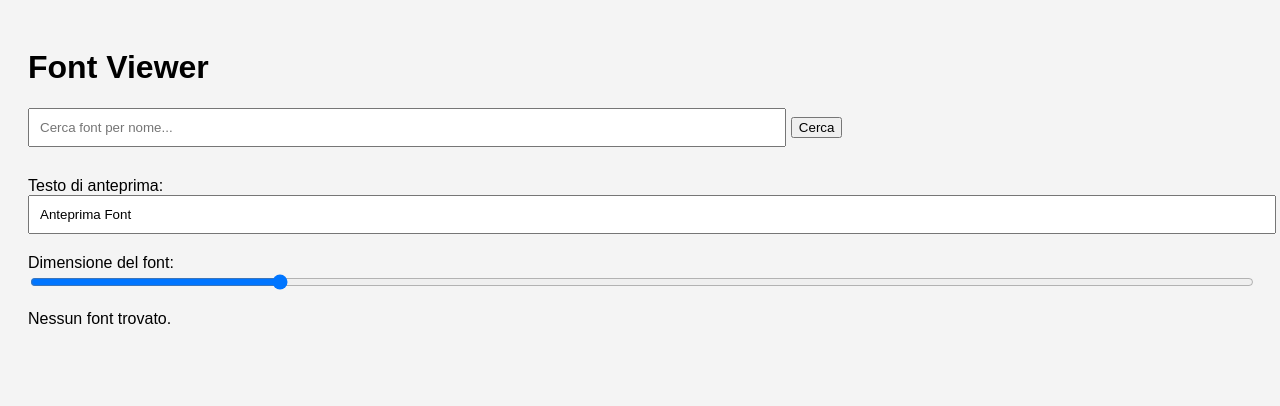
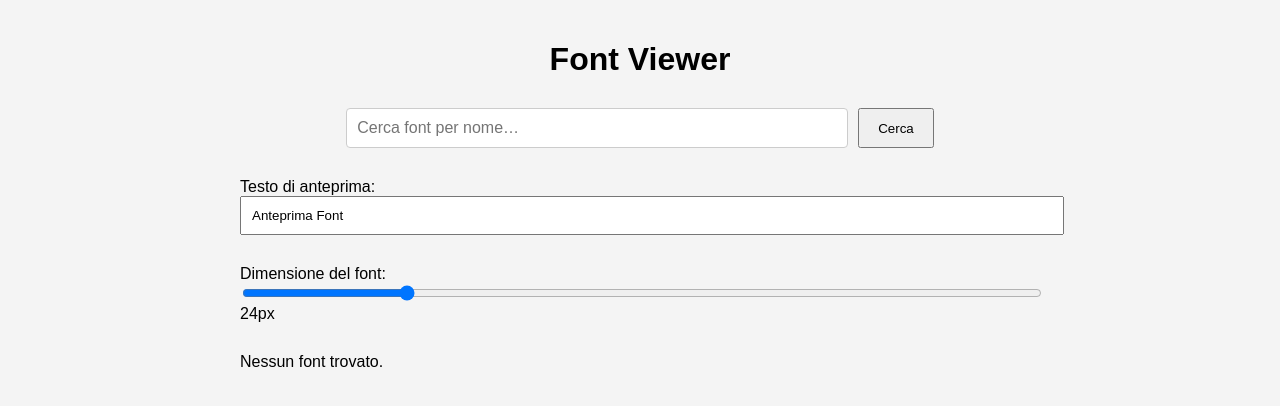
Before and after one commit to LScanferlato/font-viewer, a Flask app: page / in a window 1280 px wide. Shown: the top 406 px of the page. Run offline with Flask 3, Linux system fonts and the light colour scheme.

Commit message:
Update index.html

```diff
--- a/templates/index.html
+++ b/templates/index.html
@@ -1,15 +1,24 @@
-
 <!DOCTYPE html>
 <html lang="it">
 <head>
     <meta charset="UTF-8">
     <title>Font Viewer</title>
+    <meta name="viewport" content="width=device-width, initial-scale=1">
     <script src="https://cdnjs.cloudflare.com/ajax/libs/html2canvas/1.4.1/html2canvas.min.js"></script>
     <style>
         body {
             font-family: Arial, sans-serif;
             padding: 20px;
             background-color: #f4f4f4;
+            margin: 0;
+        }
+        header {
+            text-align: center;
+            margin-bottom: 30px;
+        }
+        main {
+            max-width: 800px;
+            margin: 0 auto;
         }
         .font-preview {
             background: #fff;
@@ -21,7 +30,8 @@
         }
         .font-name {
             font-weight: bold;
-            font-size: 18px;
+            font-size: 1.1rem;
+            margin-bottom: 5px;
         }
         .font-sample {
             font-size: 24px;
@@ -29,28 +39,69 @@
         }
         .controls {
             margin-top: 10px;
+            display: flex;
+            gap: 10px;
         }
-        .controls button {
-            margin-right: 10px;
+        .controls button, .controls a button {
+            background: #007bff;
+            color: #fff;
+            border: none;
+            border-radius: 5px;
+            padding: 8px 14px;
+            cursor: pointer;
+            font-size: 1rem;
+            transition: background 0.2s;
+        }
+        .controls button:hover {
+            background: #0056b3;
         }
         .search-bar {
+            display: flex;
+            gap: 10px;
             margin-bottom: 30px;
+            justify-content: center;
+        }
+        .search-bar input[type="text"] {
+            padding: 10px;
+            width: 60%;
+            border: 1px solid #ccc;
+            border-radius: 4px;
+            font-size: 1rem;
+        }
+        .search-bar button {
+            padding: 10px 18px;
+        }
+        label {
+            font-weight: 500;
+        }
+        @media (max-width: 600px) {
+            main { padding: 0 5px; }
+            .search-bar input[type="text"] { width: 100%; }
         }
     </style>
 </head>
 <body>
+    <header>
         <h1>Font Viewer</h1>
-    <form method="get" action="/" class="search-bar">
-        <input type="text" name="query" placeholder="Cerca font per nome..." value="{{ query }}" style="padding: 10px; width: 60%;">
+    </header>
+    <main>
+        <form method="get" action="/" class="search-bar" aria-label="Cerca font">
+            <input type="text" name="query" placeholder="Cerca font per nome…" value="{{ query | e }}">
             <button type="submit">Cerca</button>
         </form>
 
+        <div style="margin-bottom: 20px;">
             <label for="previewText">Testo di anteprima:</label>
-    <input type="text" id="previewText" value="Anteprima Font" oninput="updatePreviewText()" style="width: 100%; padding: 10px; margin-bottom: 20px;">
+            <input type="text" id="previewText" aria-label="Testo di anteprima" value="Anteprima Font" oninput="updatePreviewText()" style="width: 100%; padding: 10px; margin-bottom: 10px;">
+        </div>
 
+        <div style="margin-bottom: 30px;">
             <label for="fontSize">Dimensione del font:</label>
             <input type="range" id="fontSize" min="12" max="72" value="24" oninput="updateFontSize()" style="width: 100%;">
+            <span id="fontSizeValue">24px</span>
+        </div>
 
+        <section aria-label="Risultati font">
         {% if fonts %}
             {% for font in fonts %}
                 <div class="font-preview">
@@ -62,41 +113,49 @@
                         }
                     </style>
                     <p class="font-sample" id="sample{{ loop.index }}" style="font-family: 'font{{ loop.index }}';">
-                    {{ font }}
+                        Anteprima Font
                     </p>
                     <div class="controls">
                         <a href="/fonts/{{ font }}" download>
-                        <button type="button">Scarica Font</button>
+                            <button type="button" aria-label="Scarica il font {{ font }}">Scarica Font</button>
                         </a>
-                    <button onclick="downloadImage('sample{{ loop.index }}')" type="button">Scarica Immagine</button>
+                        <button onclick="downloadImage('sample{{ loop.index }}')" type="button" aria-label="Scarica l'immagine di anteprima del font {{ font }}">Scarica Immagine</button>
                     </div>
                 </div>
             {% endfor %}
-        <p style="text-align: center; margin-top: 30px;">Totale font trovati: {{ fonts|length }}</p>
+            <p style="text-align: center; margin-top: 30px;" id="fontCount">Totale font trovati: {{ fonts|length }}</p>
         {% else %}
             <p>Nessun font trovato.</p>
         {% endif %}
-
+        </section>
+    </main>
     <script>
+        // Aggiorna il testo di anteprima in tutti i font
         function updatePreviewText() {
             const text = document.getElementById('previewText').value;
             document.querySelectorAll('.font-sample').forEach(el => el.textContent = text);
         }
-
+        // Aggiorna la dimensione del font in tutti i font
         function updateFontSize() {
             const size = document.getElementById('fontSize').value + 'px';
+            document.getElementById('fontSizeValue').textContent = size;
             document.querySelectorAll('.font-sample').forEach(el => el.style.fontSize = size);
         }
-
+        // Scarica l'immagine del font selezionato
         function downloadImage(elementId) {
             const element = document.getElementById(elementId);
-            html2canvas(element).then(canvas => {
+            html2canvas(element, {backgroundColor: null}).then(canvas => {
                 const link = document.createElement('a');
                 link.download = elementId + '.png';
                 link.href = canvas.toDataURL();
                 link.click();
             });
         }
+        // Impostazione iniziale della dimensione testo
+        document.addEventListener('DOMContentLoaded', () => {
+            updateFontSize();
+            updatePreviewText();
+        });
     </script>
 </body>
 </html>
```
Lines whose indentation alone changed are shown as unchanged.
